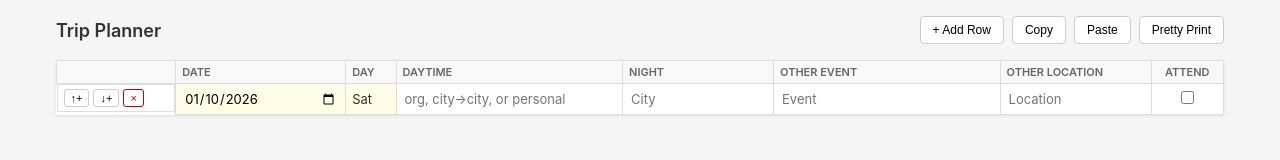
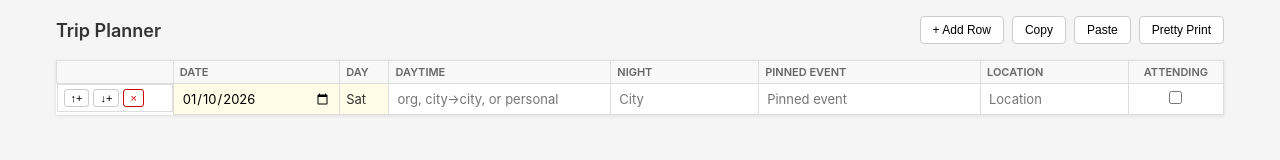
Before and after one commit to shriram/trip-planner, a website with bundled scripts: page index.html in a window 1280 px wide. Built offline with nearby package versions, Linux system fonts and the light colour scheme.

Commit message:
Rename columns: Other Event → Pinned Event, Other Location → Location, Attend → Attending
Co-Authored-By: Claude Opus 4.5 <noreply@anthropic.com>

```diff
--- a/index.html
+++ b/index.html
@@ -26,9 +26,9 @@
             <th class="col-day">Day</th>
             <th class="col-daytime">Daytime</th>
             <th class="col-night">Night</th>
-            <th class="col-other-event">Other Event</th>
-            <th class="col-other-location">Other Location</th>
-            <th class="col-attend">Attend</th>
+            <th class="col-other-event">Pinned Event</th>
+            <th class="col-other-location">Location</th>
+            <th class="col-attend">Attending</th>
           </tr>
         </thead>
         <tbody id="schedule-body">
--- a/src/ui.ts
+++ b/src/ui.ts
@@ -331,12 +331,12 @@ function createRowElement(row: ScheduleRow, state: UIState): HTMLTableRowElement
   nightCell.appendChild(nightInput);
   tr.appendChild(nightCell);
 
-  // Other Event column
+  // Pinned Event column
   const otherEventCell = document.createElement('td');
   const otherEventInput = document.createElement('input');
   otherEventInput.type = 'text';
   otherEventInput.value = formatDaytime(getDaytimeValue(row.otherEvent));
-  otherEventInput.placeholder = 'Event';
+  otherEventInput.placeholder = 'Pinned event';
   otherEventInput.addEventListener('change', () => {
     const newOtherEvent = parseDaytime(otherEventInput.value);
     state.schedule = updateRowInSchedule(state.schedule, row.id, {
@@ -359,7 +359,7 @@ function createRowElement(row: ScheduleRow, state: UIState): HTMLTableRowElement
   otherEventCell.appendChild(otherEventInput);
   tr.appendChild(otherEventCell);
 
-  // Other Location column
+  // Location column (for pinned event)
   const otherLocationCell = document.createElement('td');
   const otherLocationInput = document.createElement('input');
   otherLocationInput.type = 'text';
```
